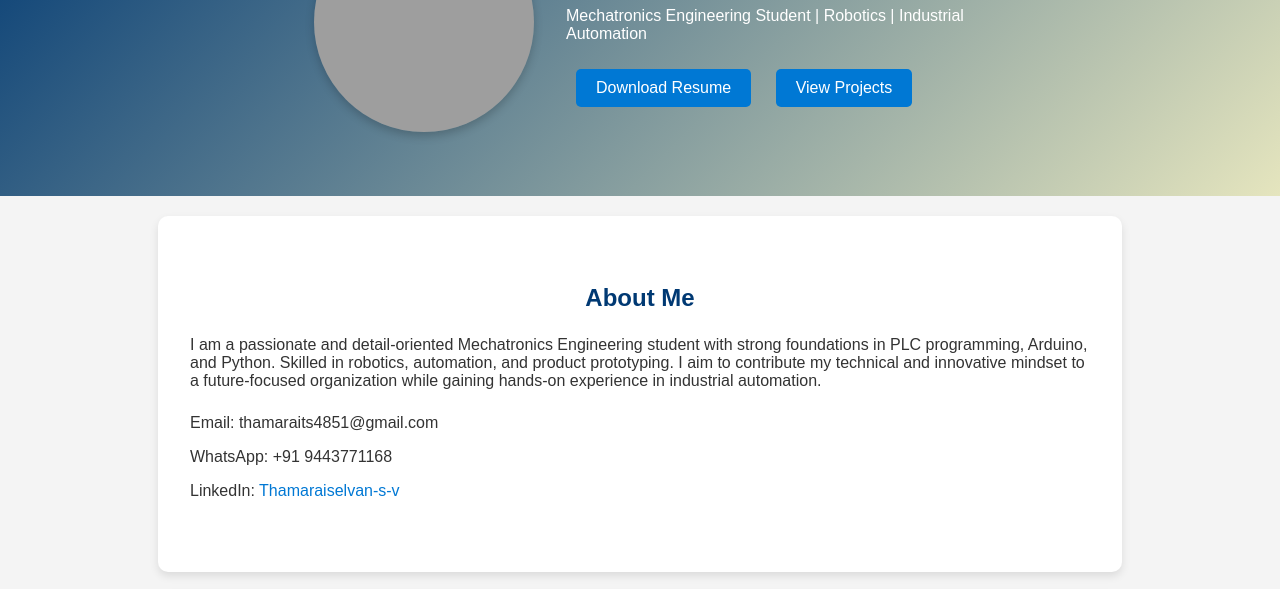
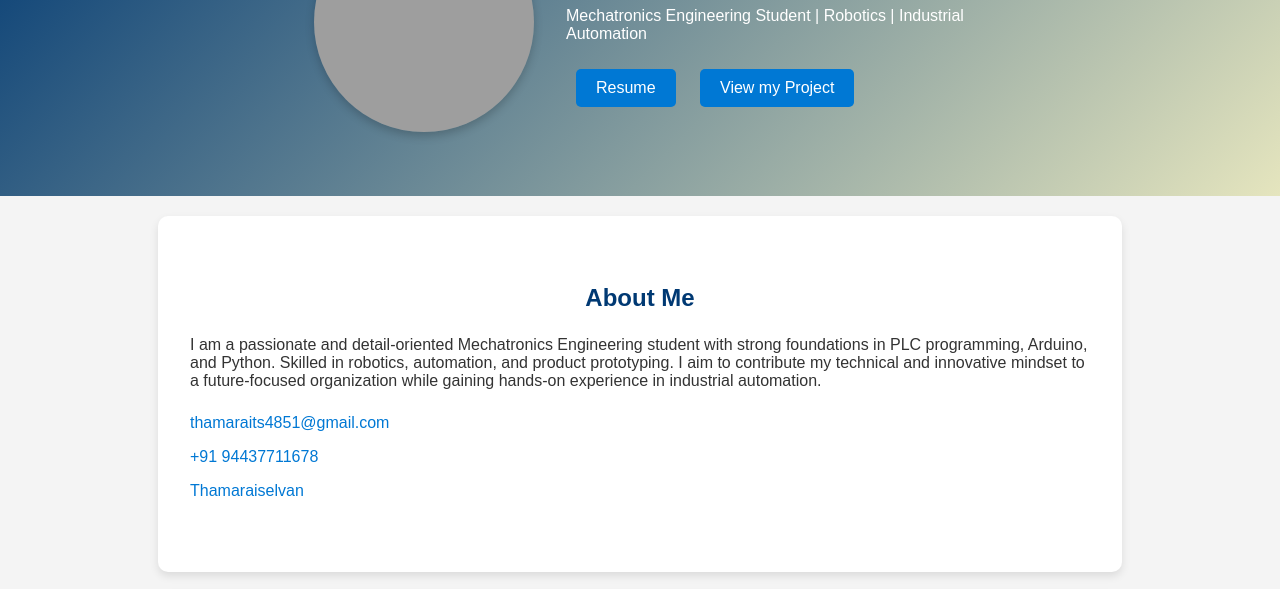
Before and after one commit to tamilan12th/myportfolio1, a plain HTML site: page index.html in a window 1280 px wide. Shown: the part 152-741 px from the top of the page. Drawn offline with Linux system fonts and the light colour scheme; grey boxes are pictures that could not be loaded.

Commit message:
Update index.html

```diff
--- a/index.html
+++ b/index.html
@@ -13,8 +13,8 @@
     <div class="hero-text">
       <h1>Thamaraiselvan S V</h1>
       <p>Mechatronics Engineering Student | Robotics | Industrial Automation</p>
-      <a href="Thamaraiselvan_Mechatronics engineer.pdf" class="btn" download>Download Resume</a>
-      <a href="#projects" class="btn">View Projects</a>
+      <a href="Thamaraiselvan_Mechatronics engineer.pdf" class="btn" download> Resume</a>
+      <a href="#projects" class="btn">View my Project</a>
     </div>
   </div>
 </header>
@@ -23,9 +23,9 @@
     <h2>About Me</h2>
     <p>I am a passionate and detail-oriented Mechatronics Engineering student with strong foundations in PLC programming, Arduino, and Python. Skilled in robotics, automation, and product prototyping. I aim to contribute my technical and innovative mindset to a future-focused organization while gaining hands-on experience in industrial automation.</p>
     <ul>
-      <li>Email: thamaraits4851@gmail.com</li>
-      <li>WhatsApp: +91 9443771168</li>
-      <li>LinkedIn: <a href="https://linkedin.com/in/thamaraiselvan-s-v-414b0629b" target="_blank">Thamaraiselvan-s-v</a></li>
+      <li><a href="mailto:thamaraits4851@gmail.com">thamaraits4851@gmail.com</a></li>
+    <li><a href="https://wa.me/919443771168" target="_blank">+91 94437711678 </a></li>
+    <li><a href="https://linkedin.com/in/thamaraiselvan-s-v-414b0629b" target="_blank"> Thamaraiselvan </a></li>
     </ul>
   </section>
 
```
